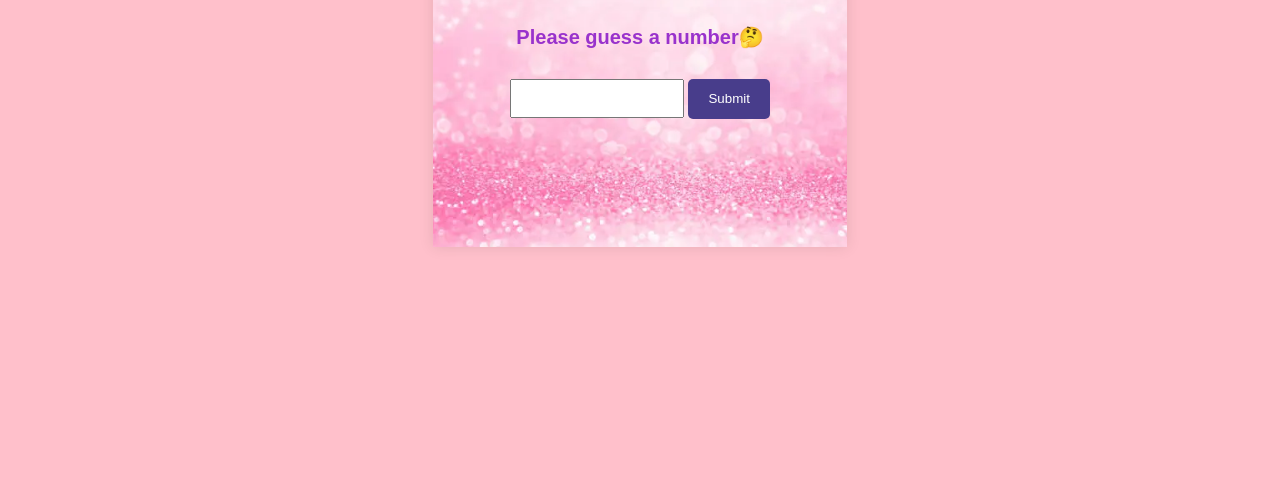
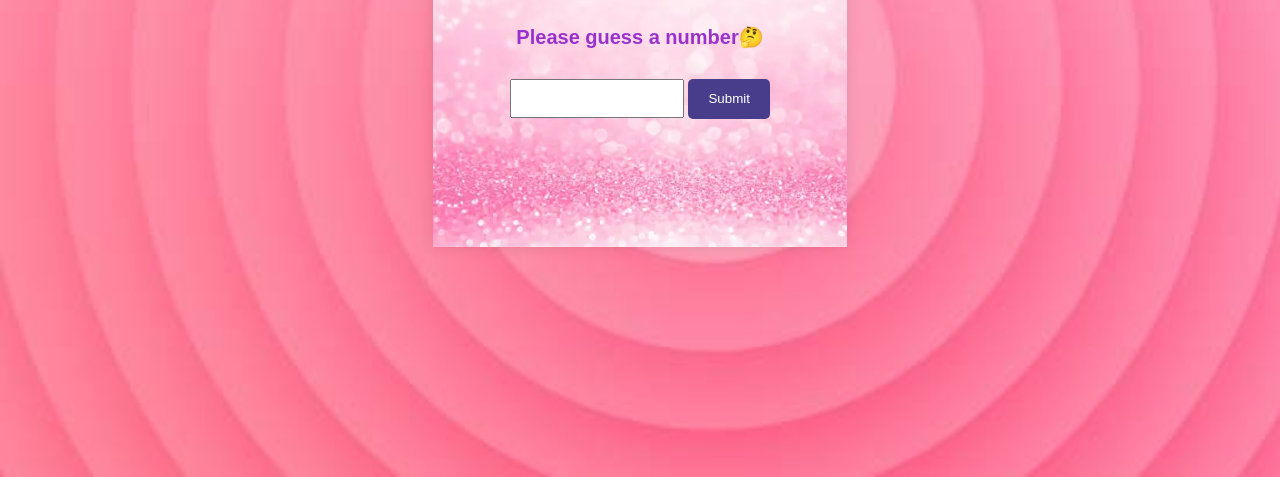
Before and after one commit to AreebaSadiq23/Number-guessing-game, a plain HTML site: page index.html in a window 1280 px wide. Shown: the part 323-800 px from the top of the page. Drawn offline with Linux system fonts and the light colour scheme.

Commit message:
Update styles.css

```diff
--- a/styles.css
+++ b/styles.css
@@ -5,7 +5,7 @@ body {
     align-items: center;
     height: 100vh;
     margin: 0;
-    background: pink;
+    background: url(IMAGES/image.png) no-repeat;
     background-size: cover;
 }
 
```
